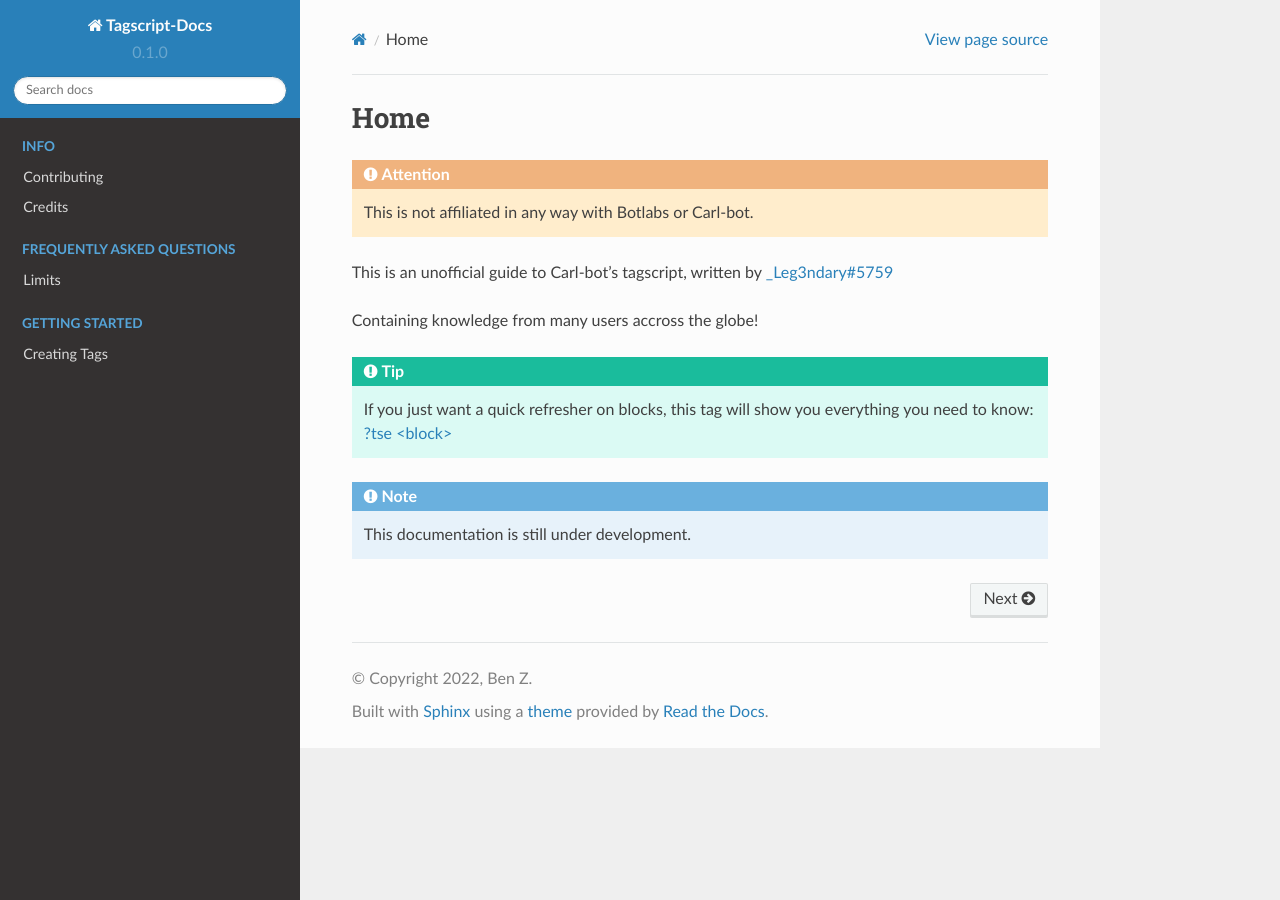
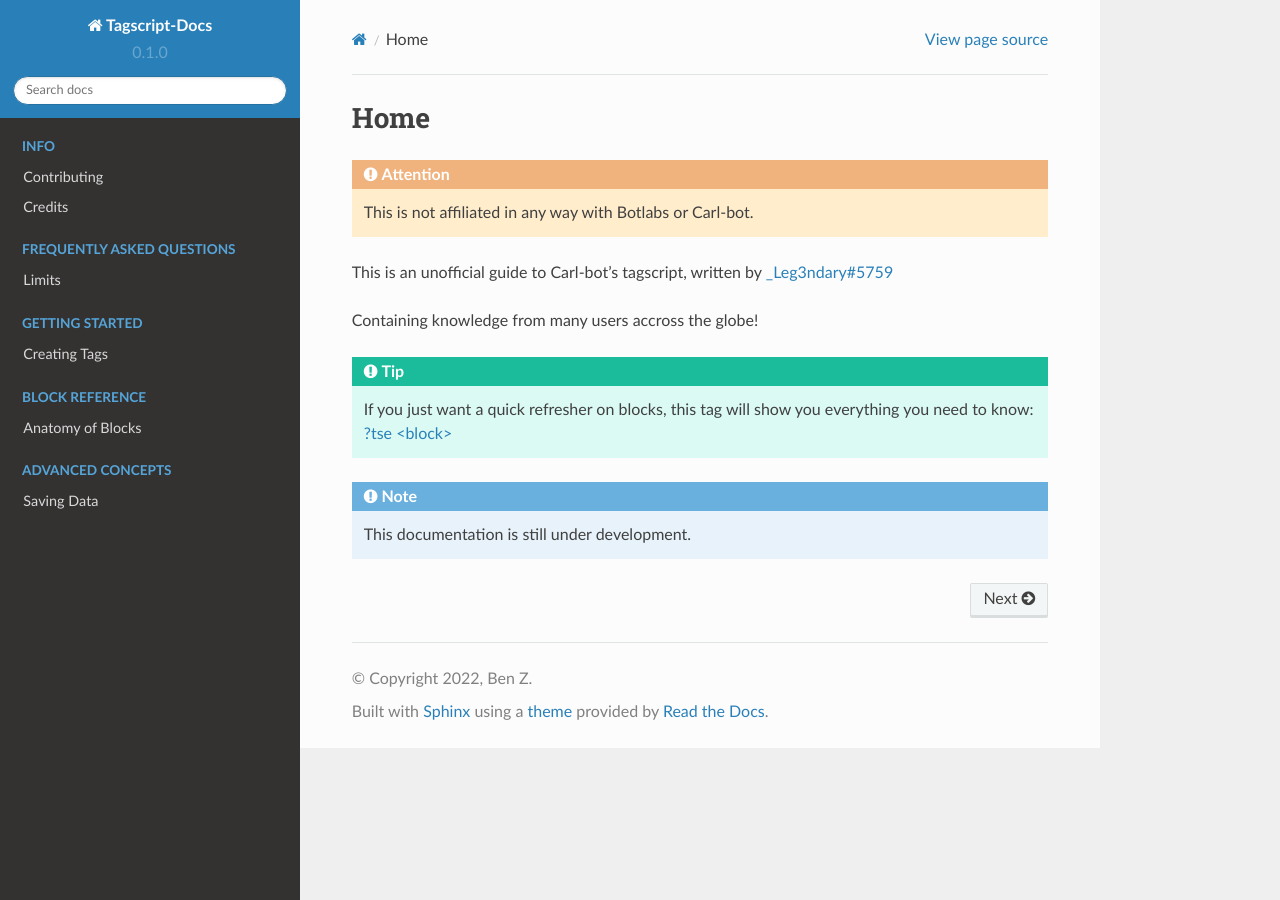
Before and after one commit to Leg3ndary/tagscript-docs, a Sphinx documentation site: the page built from docs/source/index.rst, in a window 1280 px wide. Built offline with Sphinx 7.4.7 and the Read the Docs theme 2.0.0, drawn with Linux system fonts in a browser that asks for light colours.

Commit message:
Add Block Reference

```diff
--- a/docs/source/index.rst
+++ b/docs/source/index.rst
@@ -39,9 +39,17 @@ Containing knowledge from many users accross the globe!
    GettingStarted/creating_tags
 
 .. toctree::
+   :caption: Block Reference
+   :maxdepth: 5
+   :hidden:
+
+   BlockReference/anatomy
+
+.. toctree::
    :caption: Advanced Concepts
    :maxdepth: 5
    :hidden:
+
    AdvancedConcepts/tag_saving
 
 .. raw:: html
```
